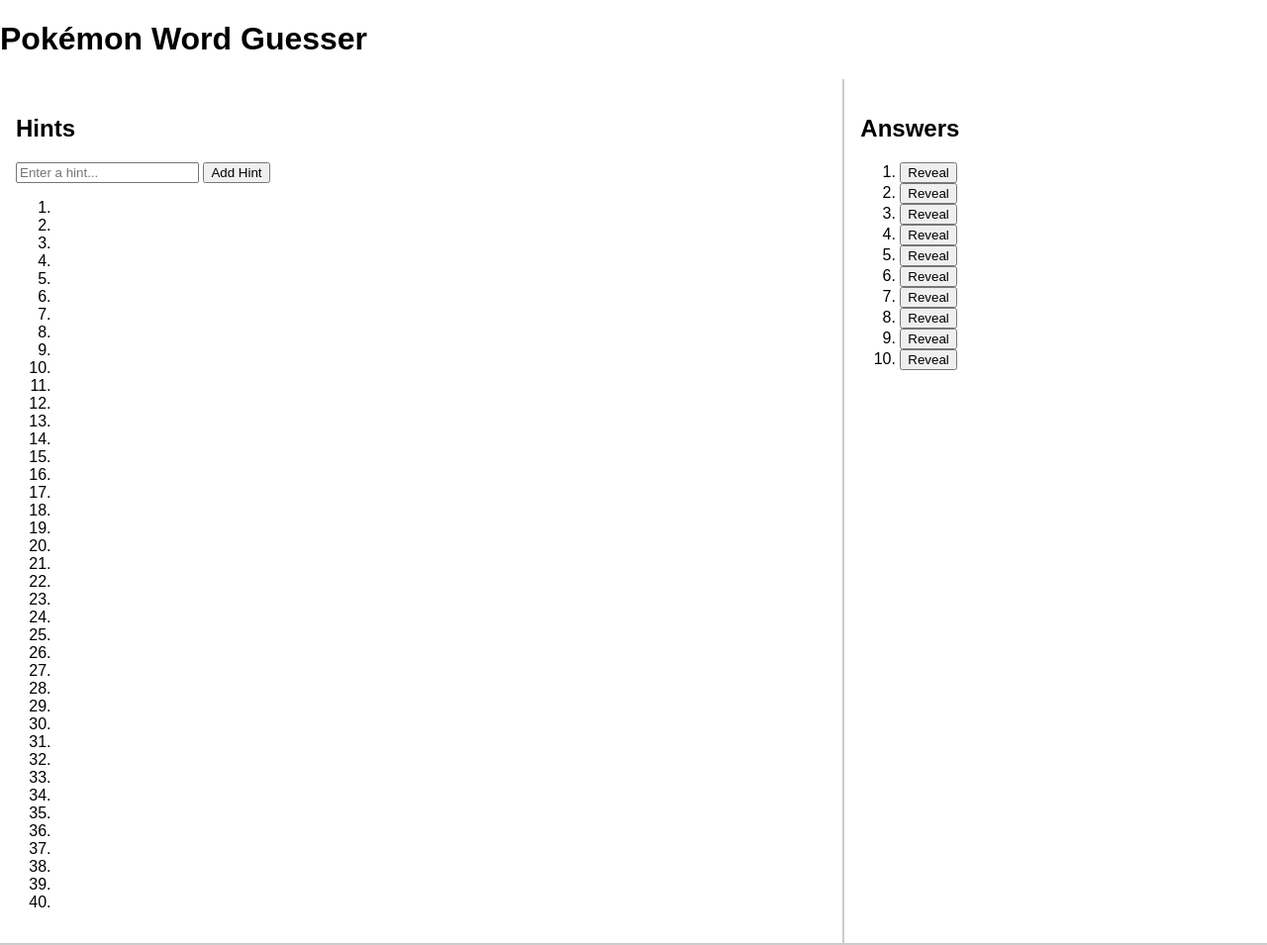
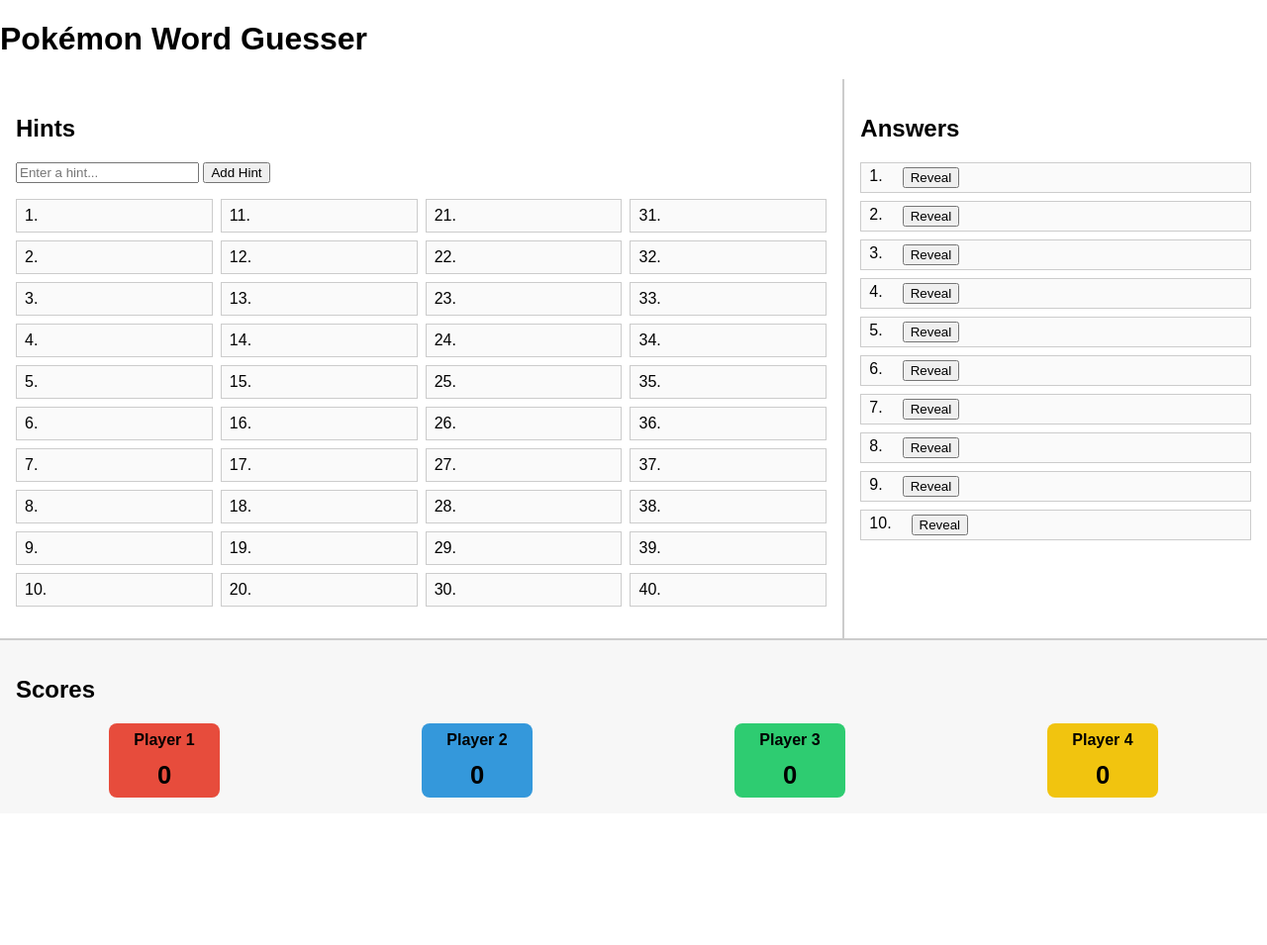
Before and after one commit to radiantlegends/pokemon-word-guesser, a plain HTML site: page index.html in a window 1280 px wide. Shown: the top 955 px of the page at 99% size. After the commit the page ends 822 px from the top, so only its background shows below. Drawn offline with Linux system fonts and the light colour scheme.

Commit message:
Added more distinct styling

```diff
--- a/index.html
+++ b/index.html
@@ -127,17 +127,17 @@
                     <span class="player-score">0</span>
                 </div>
 
-                <div class="player pink">
+                <div class="player blue">
                     <span class="player-name">Player 2</span>
                     <span class="player-score">0</span>
                 </div>
 
-                <div class="player orange">
+                <div class="player green">
                     <span class="player-name">Player 3</span>
                     <span class="player-score">0</span>
                 </div>
 
-                <div class="player purple">
+                <div class="player yellow">
                     <span class="player-name">Player 4</span>
                     <span class="player-score">0</span>
                 </div>
--- a/style.css
+++ b/style.css
@@ -19,13 +19,97 @@
     overflow-y: auto;
 }
 
+#hints-list {
+    padding: 0;
+    margin-top: 1rem;
+    display: grid;
+    grid-auto-flow: column;
+    grid-template-rows: repeat(10, auto);
+    grid-auto-columns: 1fr;
+    list-style: none;
+    counter-reset: hint-counter;
+    gap: 0.5rem;
+}
+
+#hints-list li::before {
+    counter-increment: hint-counter;
+    content: counter(hint-counter) ". ";
+    margin-right: 0.25rem;
+}
+
+#hints-list li {
+    display: flex;
+    align-items: center;
+    justify-content: flex-start;
+    white-space: nowrap;
+    min-height: 1.5rem;
+    padding: 0.25rem 0.5rem;
+    border: 1px solid #ccc;
+    background: #fafafa;
+}
+
 #answers-panel {
     padding: 1rem;
     overflow-y: auto;
 }
 
+#answers-list {
+    padding: 0;
+    margin-top: 1rem;
+    display: grid;
+    grid-template-rows: repeat(10, auto);
+    grid-auto-flow: row;
+    list-style: none;
+    counter-reset: answer-counter;
+    gap: 0.5rem;
+}
+
+#answers-list li::before {
+    counter-increment: answer-counter;
+    content: counter(answer-counter) ". ";
+    margin-right: 0.25rem;
+}
+
+#answers-list li {
+    display: flex;
+    align-items: left;
+    gap: 0.5rem;
+    padding: 0.25rem 0.5rem;
+    border: 1px solid #ccc;
+    background: #fafafa;
+}
+
 #scores-panel {
-    height: 120px;
+    padding: 1rem;
+    background: #f7f7f7;
     border-top: 2px solid #ccc;
-    padding: 1rem;
 }
+
+#players {
+    display: flex;
+    justify-content: space-around;
+    gap: 1rem;
+    margin-top: 1rem;
+}
+
+.player {
+    display: flex;
+    flex-direction: column;
+    align-items: center;
+    text-align: center;
+    gap: 0.5rem;
+    padding: 0.5rem 1rem;
+    border-radius: 8px;
+    font-weight: bold;
+    min-width: 80px;
+}
+
+.player-score {
+    font-size: 1.6rem;
+    margin-top: 0.25rem;
+}
+
+.player.red { background: #e74c3c; }
+.player.blue { background: #3498db; }
+.player.green { background: #2ecc71; }
+.player.yellow { background: #f1c40f; }
```
Also changed, not shown: 1 other file.
